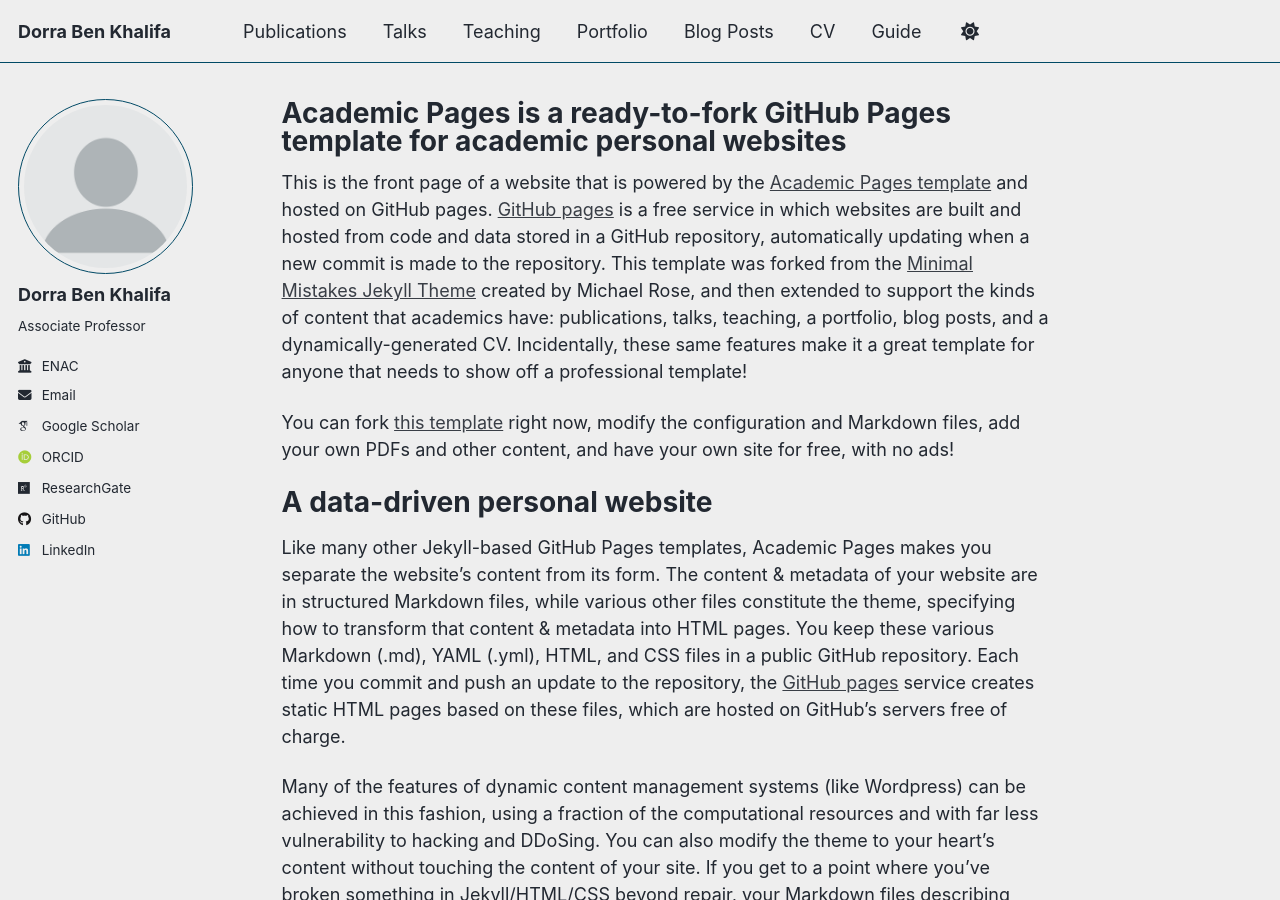
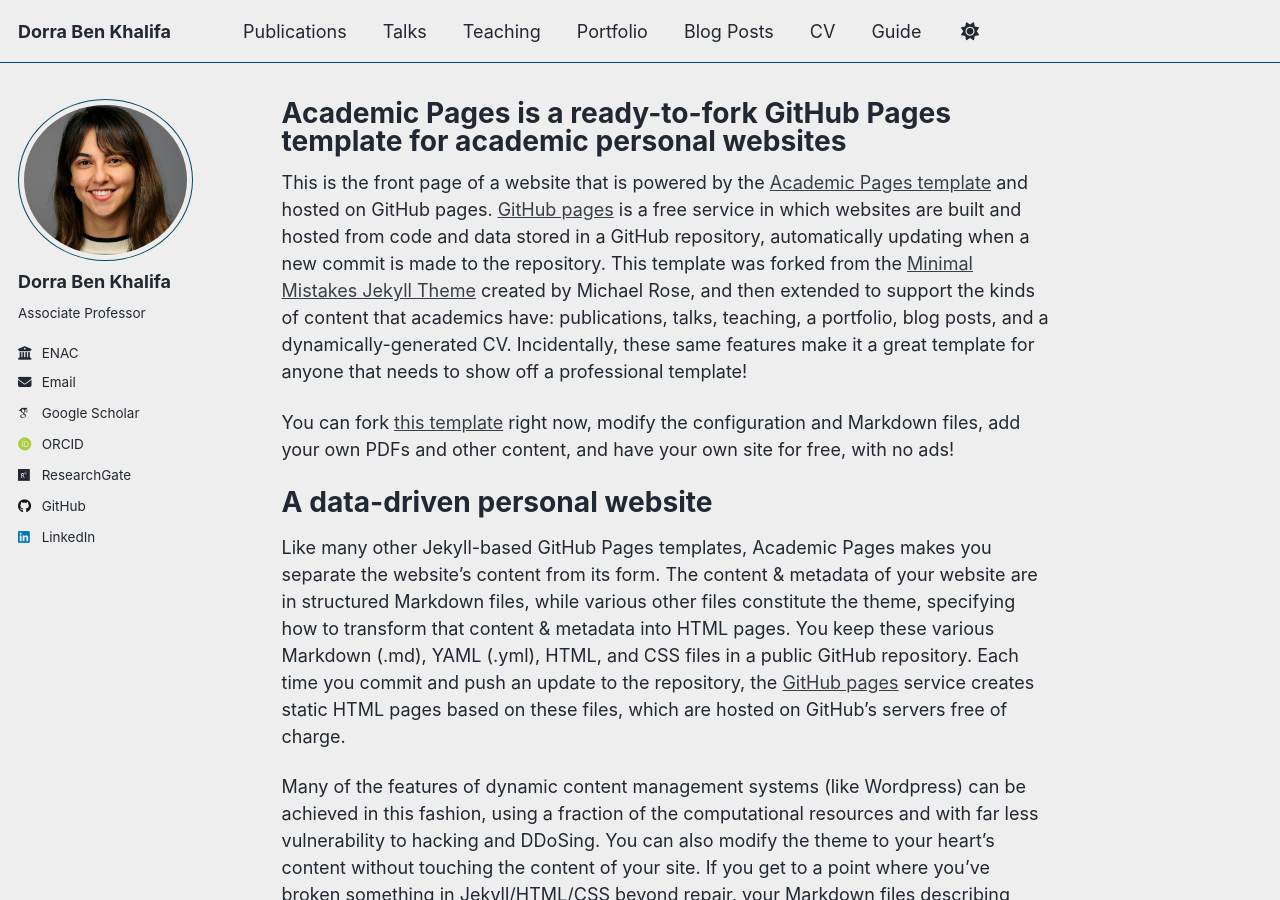
Before and after one commit to dbenkhalifa/dbenkhalifa.github.io, a Jekyll site: the page built from _pages/about.md, in a window 1280 px wide and 900 px high. Built offline with Jekyll 4.4.1, drawn with Linux system fonts in a browser that asks for light colours; some web fonts are replaced; a script that is not in the unit is left out.

Commit message:
Update _config.yml

```diff
--- a/_config.yml
+++ b/_config.yml
@@ -23,7 +23,7 @@ repository               : "dbenkhalifa/dbenkhalifa.github.io"
 #               Additional customization can be done by editing /_includes/author-profile.html
 author:
   # Biographic information
-  avatar           : "profile.png"
+  avatar           : "dorra.jpg"
   name             : "Dorra Ben Khalifa"
   pronouns         : # example: "she/her"
   bio              : "Associate Professor"
```
